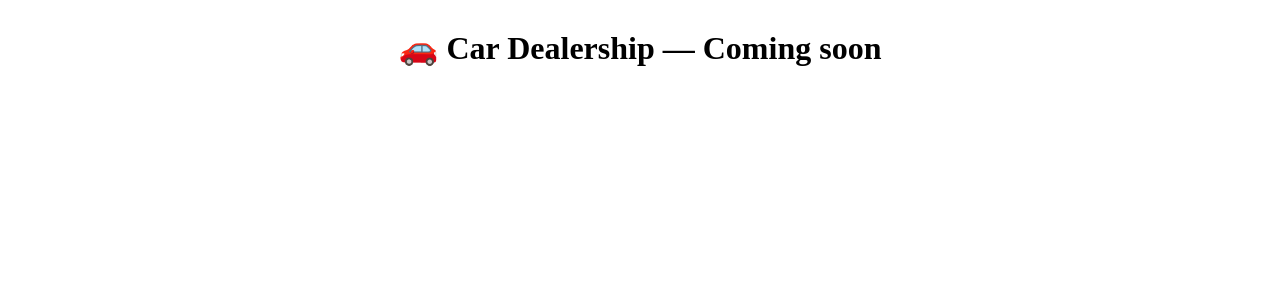
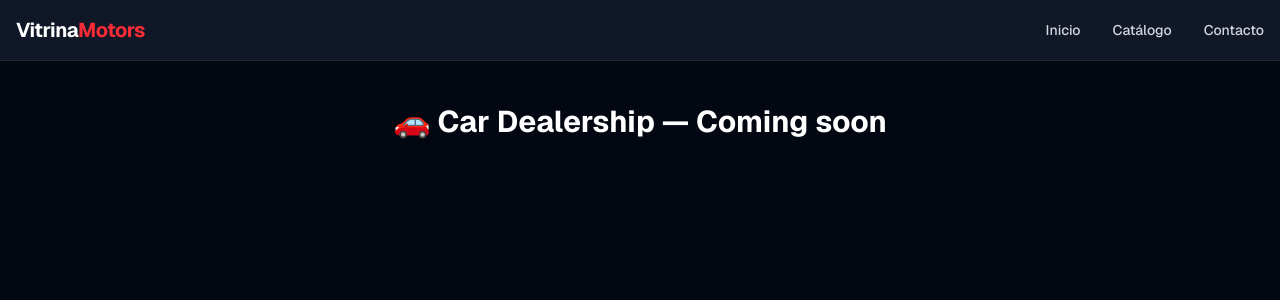
Before and after one commit to santiago128/vitrina-motors, a Next.js app: page / in a window 1280 px wide. Shown: the top 300 px of the page. Built offline with nearby package versions, Linux system fonts and the light colour scheme.

Commit message:
feat: HU-01 navbar con logo y links

```diff
--- a/app/globals.css
+++ b/app/globals.css
@@ -1,3 +1,5 @@
-@tailwind base;
-@tailwind components;
-@tailwind utilities;
+@import "tailwindcss";
+
+@theme {
+  --color-gray-950: #030712;
+}
--- a/app/layout.tsx
+++ b/app/layout.tsx
@@ -1,33 +1,28 @@
 import type { Metadata } from "next";
-import { Geist, Geist_Mono } from "next/font/google";
+import { Geist } from "next/font/google";
 import "./globals.css";
+import Navbar from "@/components/layout/Navbar";
 
-const geistSans = Geist({
-  variable: "--font-geist-sans",
-  subsets: ["latin"],
-});
-
-const geistMono = Geist_Mono({
-  variable: "--font-geist-mono",
-  subsets: ["latin"],
-});
+const geist = Geist({ subsets: ["latin"] });
 
 export const metadata: Metadata = {
-  title: "Create Next App",
-  description: "Generated by create next app",
+  title: "Vitrina Motors",
+  description: "Tu próximo carro está aquí",
 };
 
 export default function RootLayout({
   children,
-}: Readonly<{
+}: {
   children: React.ReactNode;
-}>) {
+}) {
   return (
-    <html
-      lang="en"
-      className={`${geistSans.variable} ${geistMono.variable} h-full antialiased`}
-    >
-      <body className="min-h-full flex flex-col">{children}</body>
+    <html lang="es">
+      <body className={`${geist.className} bg-gray-950 text-white`}>
+        <Navbar />
+        <main className="pt-16">
+          {children}
+        </main>
+      </body>
     </html>
   );
 }
--- /dev/null
+++ b/components/layout/Navbar.tsx
@@ -0,0 +1,35 @@
+import Link from "next/link";
+
+export default function Navbar() {
+  return (
+    <nav className="fixed top-0 w-full z-50 bg-gray-900 border-b border-gray-800">
+      <div className="max-w-7xl mx-auto px-4 py-4 flex items-center justify-between">
+
+        {/* Logo */}
+        <Link href="/" className="text-white text-xl font-bold tracking-tight">
+          Vitrina<span className="text-red-500">Motors</span>
+        </Link>
+
+        {/* Links */}
+        <ul className="flex items-center gap-8">
+          <li>
+            <Link href="/" className="text-gray-300 hover:text-white transition-colors text-sm font-medium">
+              Inicio
+            </Link>
+          </li>
+          <li>
+            <Link href="/catalogo" className="text-gray-300 hover:text-white transition-colors text-sm font-medium">
+              Catálogo
+            </Link>
+          </li>
+          <li>
+            <Link href="/contacto" className="text-gray-300 hover:text-white transition-colors text-sm font-medium">
+              Contacto
+            </Link>
+          </li>
+        </ul>
+
+      </div>
+    </nav>
+  );
+}
```
